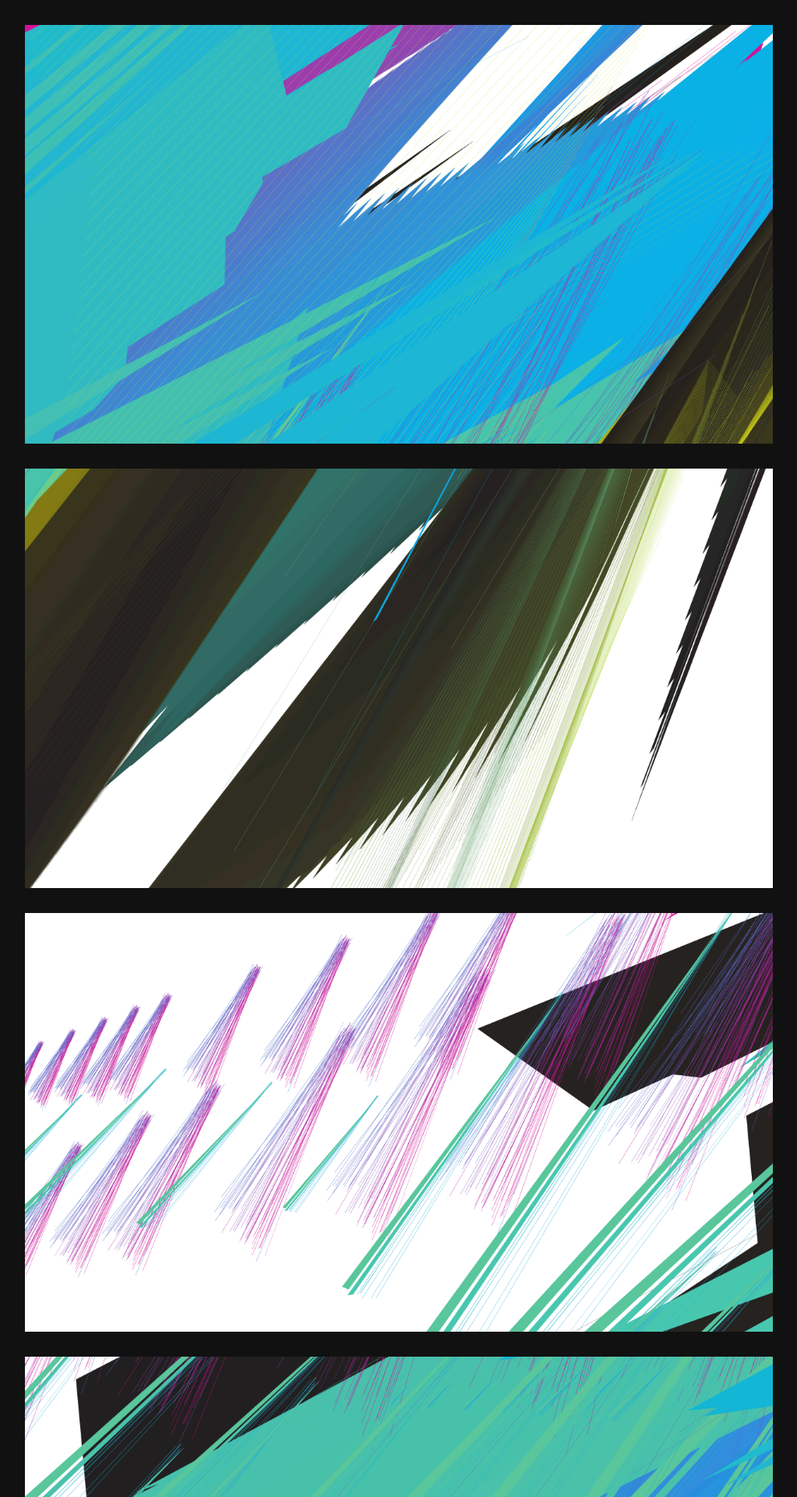
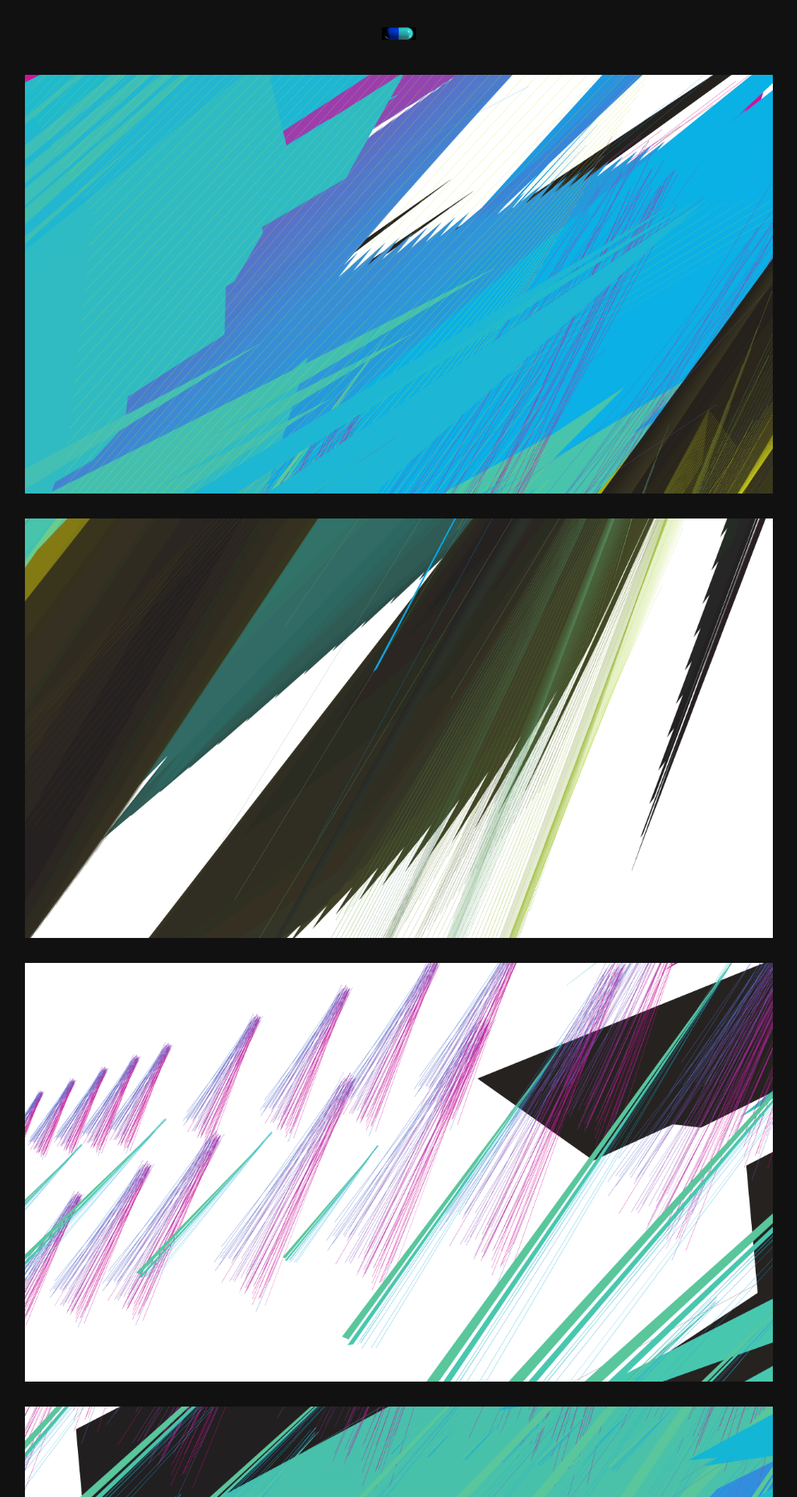
Before and after one commit to shopnow/shopnow, a Jekyll site: the page built from office_air/index.html, in a window 1280 px wide. Shown: the top 1920 px of the page at 78% size, without its empty margins (128-1151 px from the left). Built offline with Jekyll 4.4.1, drawn with Linux system fonts in a browser that asks for light colours.

Commit message:
initial commit

```diff
--- a/_sass/_gallery.scss
+++ b/_sass/_gallery.scss
@@ -35,10 +35,11 @@
       display: none;
     }
     ul.gallery {
-      margin: 32px 0 96px 0;
-          @include media-query($on-palm) {
-      margin: 0 0 32px 0;
-    }
+      // margin: 32px 0 96px 0;
+      margin: 32px 0;
+      @include media-query($on-palm) {
+        margin: 0 0 32px 0;
+      }
     }
   }
   ul.gallery {
--- a/office_air/_posts/2016-08-01-oa.html
+++ b/office_air/_posts/2016-08-01-oa.html
@@ -6,8 +6,6 @@
   - src: 2.gif
   - src: 3.gif
   - src: 4.gif
-  - src: 5.gif
   - src: 6.gif
   - src: 7.gif
-
 ---
--- a/office_air/index.html
+++ b/office_air/index.html
@@ -4,6 +4,9 @@
 
 ---
 
+<h1 style="text-align: center; margin: 1rem 0;">
+  <img style="height:1rem;" src="/images/capsule-3.gif"/>
+</h1>
 <ul class="post-list">
   {% for post in site.categories.office_air %}
     <li>
@@ -19,3 +22,6 @@
     </li>
   {% endfor %}
 </ul>
+<h1 style="text-align: center; margin: 1rem 0;">
+  <img style="height:1rem;" src="/images/capsule-2.gif"/>
+</h1>
```
Also changed, not shown: images/capsule-1.gif (added), images/capsule-2.gif (added), images/capsule-3-lossy.gif (added), images/capsule-3.gif (added), images/capsule-sm-1.gif (added), images/capsule-sm-2.gif (added), images/capsule-sm-3.gif (added), images/capsule-sm-4.gif (added), images/floating-pills.gif (added), images/heart-capsule.gif (added), images/pouring-pills.gif (added), 3 other files.
